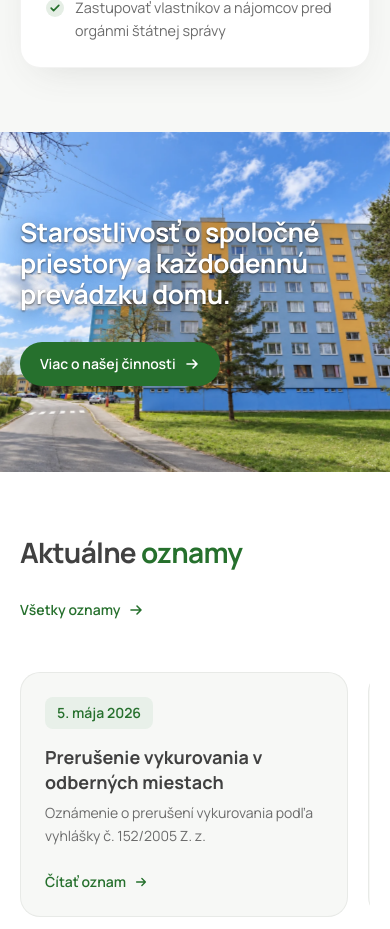
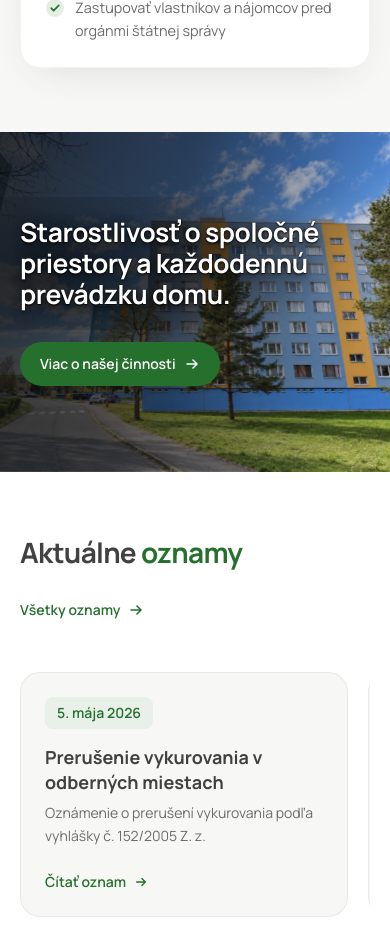
Before and after one commit to inoveronai-dev/sbd_velky_krtis, a Next.js app: page / in a window 390 px wide. Shown: the part 4840-5769 px from the top of the page. Built offline with nearby package versions, Linux system fonts and the light colour scheme.

Commit message:
Improve photo-band heading contrast with a left dark overlay.
Add a neutral gradient fade, stronger text shadow, and a soft local scrim so the white heading stays readable without changing the photograph or parallax.

Co-authored-by: inoveron.ai <inoveron.ai@gmail.com>

```diff
--- a/src/app/globals.css
+++ b/src/app/globals.css
@@ -161,6 +161,47 @@ body {
     0 4px 18px rgba(0, 0, 0, 0.4);
 }
 
+.photo-band-overlay {
+  background: linear-gradient(
+    90deg,
+    rgba(10, 12, 14, 0.84) 0%,
+    rgba(10, 12, 14, 0.62) 32%,
+    rgba(10, 12, 14, 0.32) 55%,
+    rgba(10, 12, 14, 0.1) 76%,
+    transparent 100%
+  );
+}
+
+@media (max-width: 767px) {
+  .photo-band-overlay {
+    background: linear-gradient(
+      105deg,
+      rgba(10, 12, 14, 0.86) 0%,
+      rgba(10, 12, 14, 0.64) 42%,
+      rgba(10, 12, 14, 0.3) 68%,
+      rgba(10, 12, 14, 0.08) 86%,
+      transparent 100%
+    );
+  }
+}
+
+.photo-band-scrim {
+  background: radial-gradient(
+    ellipse 90% 95% at 18% 50%,
+    rgba(10, 12, 14, 0.4) 0%,
+    rgba(10, 12, 14, 0.16) 52%,
+    transparent 76%
+  );
+}
+
+.photo-band-readable {
+  text-shadow:
+    0 0 1px rgba(0, 0, 0, 0.95),
+    0 1px 2px rgba(0, 0, 0, 0.9),
+    0 3px 10px rgba(0, 0, 0, 0.6),
+    0 10px 28px rgba(0, 0, 0, 0.42);
+}
+
 .announcement-track {
   display: flex;
   width: max-content;
--- a/src/components/PhotoBand.tsx
+++ b/src/components/PhotoBand.tsx
@@ -14,8 +14,16 @@ export function PhotoBand() {
         objectPosition="50% 40%"
       />
 
-      <div className="parallax-foreground container-page flex h-full flex-col justify-center gap-8 py-10 md:flex-row md:items-center md:justify-between md:gap-10">
-        <div className="hero-readable max-w-xl text-white">
+      {/* Neutral dark overlay — stronger on the left, fades toward the right */}
+      <div
+        className="pointer-events-none absolute inset-0 z-[1] photo-band-overlay"
+        aria-hidden="true"
+      />
+
+      <div className="parallax-foreground container-page relative z-[2] flex h-full flex-col justify-center gap-8 py-10 md:flex-row md:items-center md:justify-between md:gap-10">
+        <div className="photo-band-readable relative max-w-xl text-white">
+          {/* Soft local scrim — fades on all edges, not a hard box */}
+          <div className="pointer-events-none absolute -inset-x-6 -inset-y-5 -z-10 photo-band-scrim sm:-inset-x-10 sm:-inset-y-6" aria-hidden="true" />
           <h2
             id="photo-band-heading"
             className="text-balance text-[1.65rem] font-bold leading-[1.18] tracking-[-0.02em] md:text-[2.1rem]"
```
